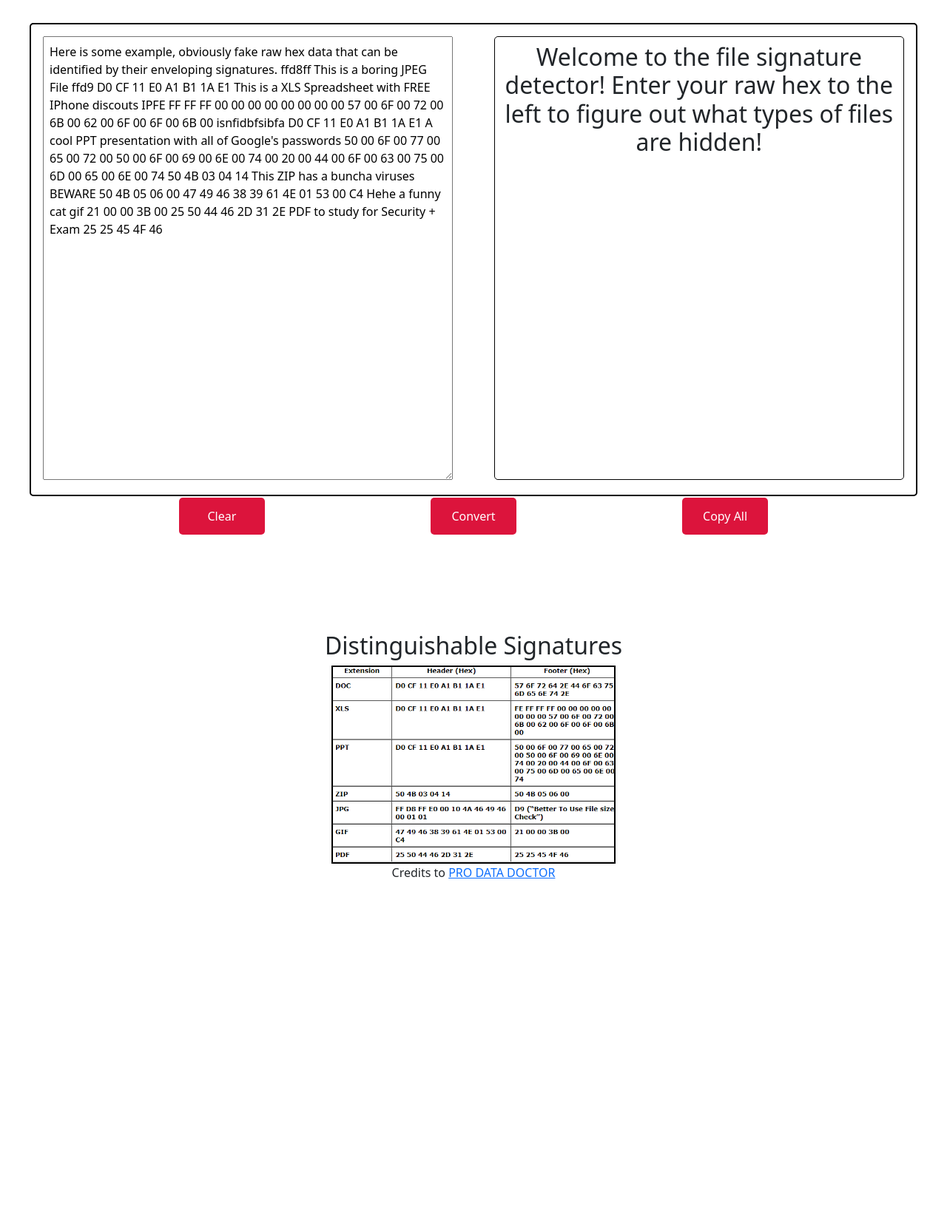
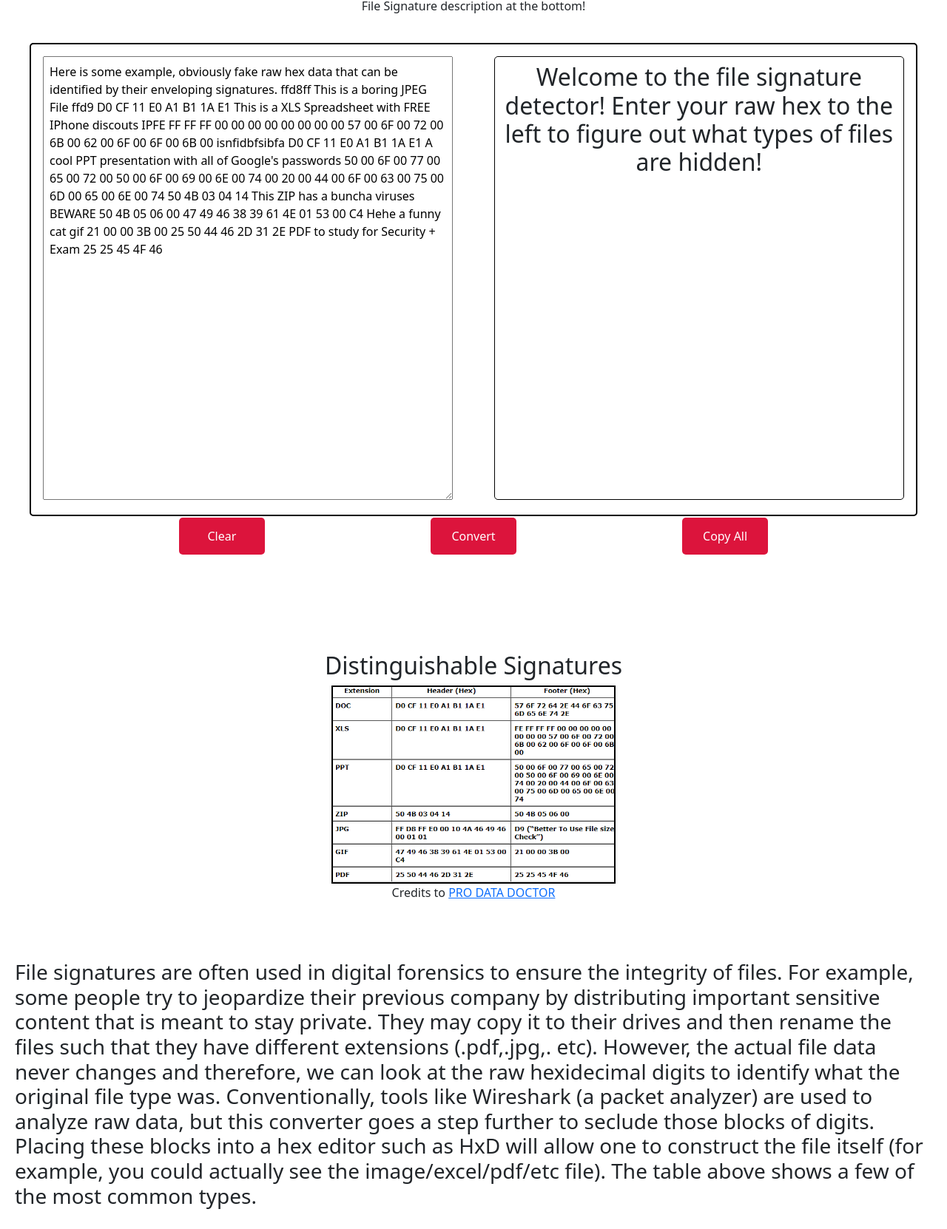
Before and after one commit to hasibfox/DetectSignatures, a plain HTML site: page index.html in a window 1280 px wide. Shown: the part 57-1719 px from the top of the page at 74% size. Before the commit the page ends 1408 px from the top, so only its background shows below. Drawn offline with nearby package versions, Linux system fonts and the light colour scheme.

Commit message:
description

```diff
--- a/index.css
+++ b/index.css
@@ -39,6 +39,10 @@ form textarea{
     align-items: center;
     transition: all .5s ease-in-out;
     border-radius: 5px;
+}
+h3{
+    padding: 20px;
+    margin-top: -100px;
 }
 .convert:hover{
     color: crimson;
--- a/index.html
+++ b/index.html
@@ -14,6 +14,7 @@
 
     <section>
         <h1 id="post-title"> Simple File Signature Detector </h1>
+        <h6 style="text-align: center;">File Signature description at the bottom!</h6>
         <div>
 
             <form>
@@ -36,6 +37,7 @@
             <img src="sigstable.png" class="sigstable">
             <p> Credits to <a href="https://www.datadoctor.biz/data_recovery_programming_book_chapter14-page2.html">PRO DATA DOCTOR</a></p>
         </div>
+        <h3> File signatures are often used in digital forensics to ensure the integrity of files. For example, some people try to jeopardize their previous company by distributing important sensitive content that is meant to stay private. They may copy it to their drives and then rename the files such that they have different extensions (.pdf,.jpg,. etc). However, the actual file data never changes and therefore, we can look at the raw hexidecimal digits to identify what the original file type was. Conventionally, tools like Wireshark (a packet analyzer) are used to analyze raw data, but this converter goes a step further to seclude those blocks of digits. Placing these blocks into a hex editor such as HxD will allow one to construct the file itself (for example, you could actually see the image/excel/pdf/etc file). The table above shows a few of the most common types.</h3>
     </section>
 
 </body>
--- a/index.js
+++ b/index.js
@@ -1,4 +1,6 @@
-
+setTimeout(function(){
+    window.alert("Inserting multiple entries of the same type of data (i.e two PDF data) will cause the site to crash. Please be patient as I try to optimize the search algorithms. Thank you!")
+}, 1000)
 
 var convert = document.getElementById("convert");
 convert.addEventListener("click", highlightText);
```
